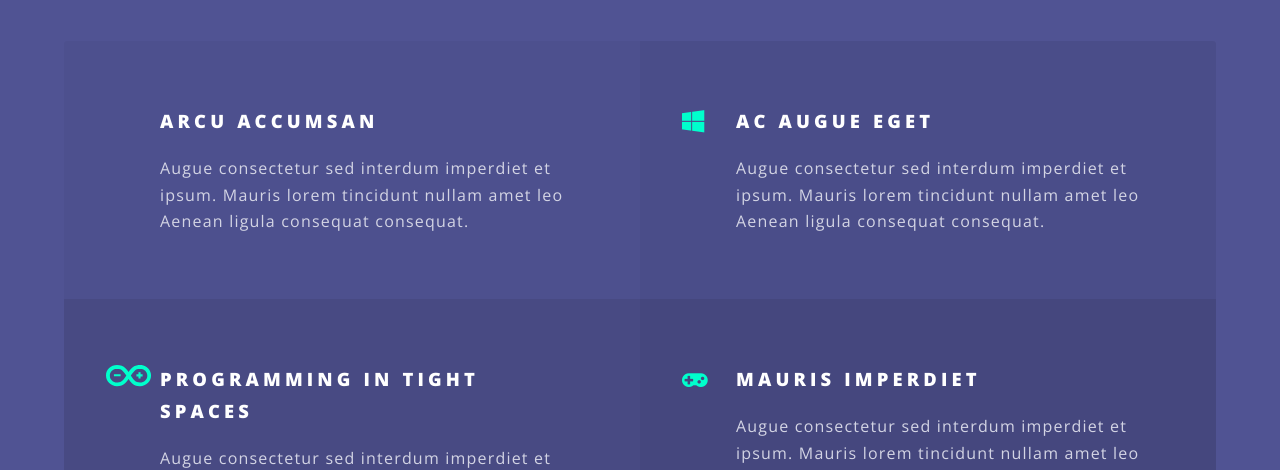
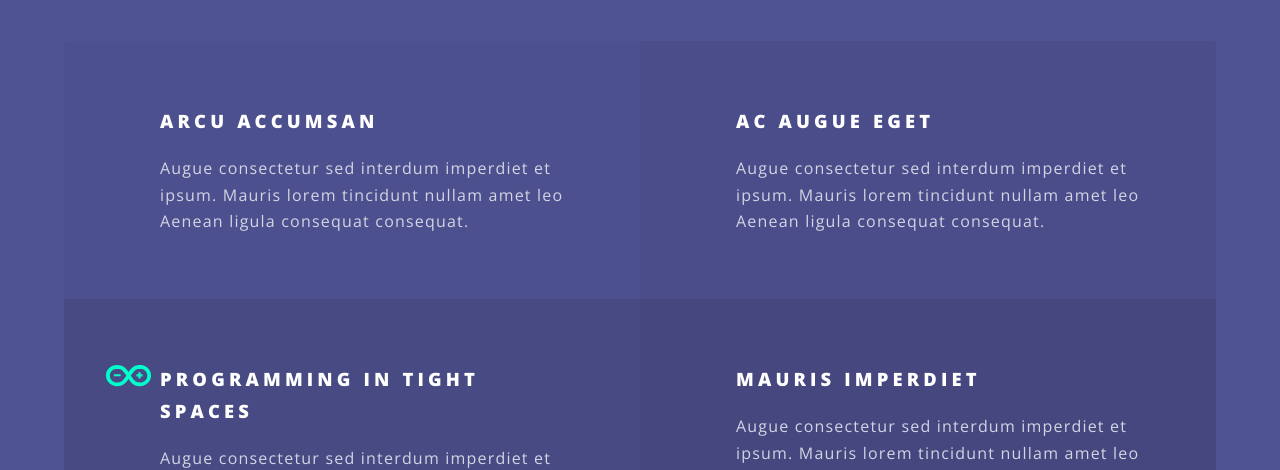
Before and after one commit to BasPaap/baspaap.github.io, a Jekyll site: the page built from index.html, in a window 1280 px wide and 900 px high, scrolled down 3441 px. Shown: the part 150-620 px from the top of the window. Built offline with Jekyll 4.4.1, drawn with Linux system fonts in a browser that asks for light colours.

Commit message:
Changed glyphs

```diff
--- a/index.html
+++ b/index.html
@@ -104,11 +104,11 @@
 								<p>In the past fifteen years of professional software development I've accumulated a variety of skills and learned to work with many different technologies.</p>
 							</header>
 							<ul class="features">
-								<li class="icon fa-hand-paper">
+								<li class="icon visualstudio">
 									<h3>Arcu accumsan</h3>
 									<p>Augue consectetur sed interdum imperdiet et ipsum. Mauris lorem tincidunt nullam amet leo Aenean ligula consequat consequat.</p>
 								</li>
-								<li class="icon fa-windows">
+								<li class="icon unity">
 									<h3>Ac Augue Eget</h3>
 									<p>Augue consectetur sed interdum imperdiet et ipsum. Mauris lorem tincidunt nullam amet leo Aenean ligula consequat consequat.</p>
 								</li>
@@ -116,7 +116,7 @@
 									<h3>Programming in tight spaces</h3>
 									<p>Augue consectetur sed interdum imperdiet et ipsum. Mauris lorem tincidunt nullam amet leo Aenean ligula consequat consequat.</p>
 								</li>
-								<li class="icon fa-gamepad">
+								<li class="icon touch">
 									<h3>Mauris Imperdiet</h3>
 									<p>Augue consectetur sed interdum imperdiet et ipsum. Mauris lorem tincidunt nullam amet leo Aenean ligula consequat consequat.</p>
 								</li>
```
